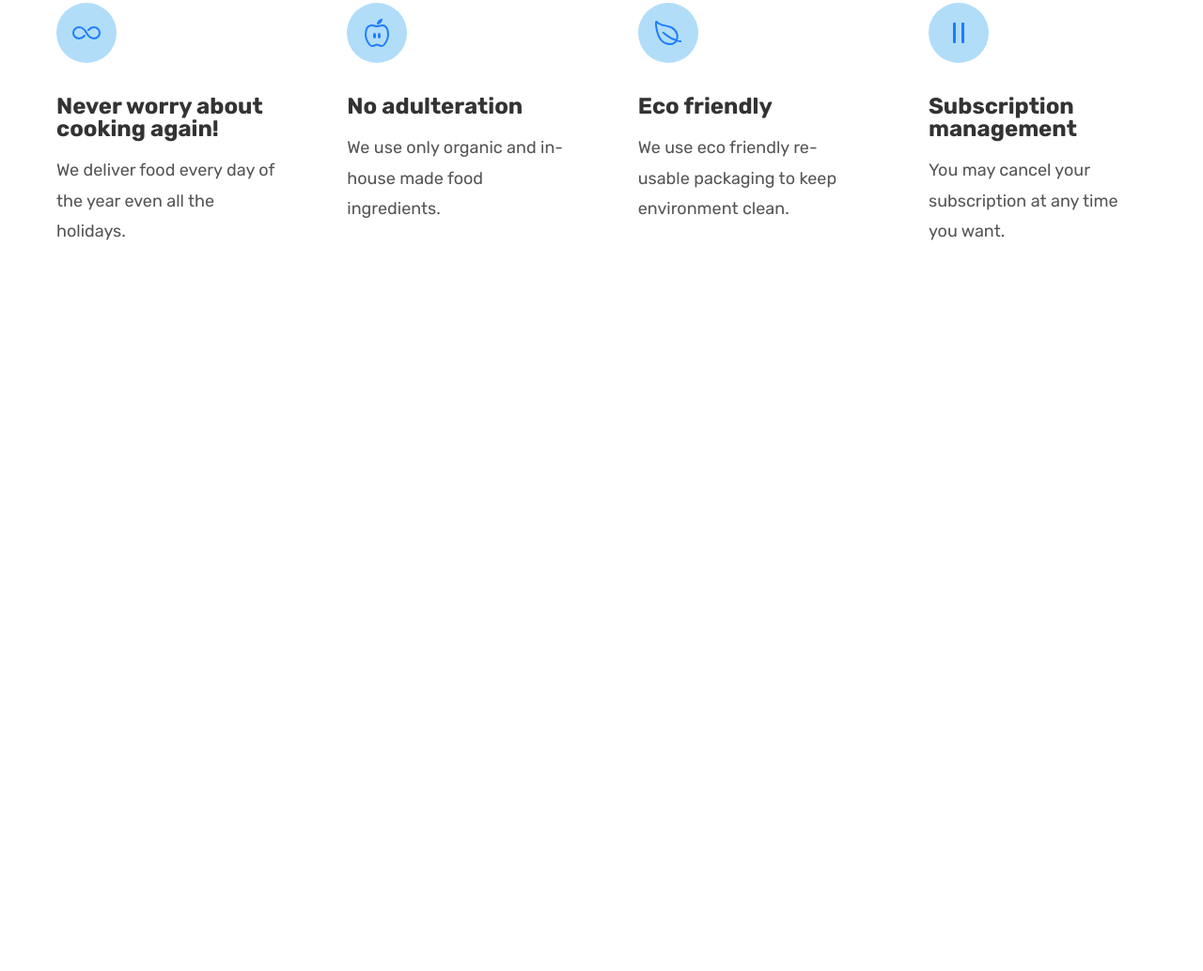
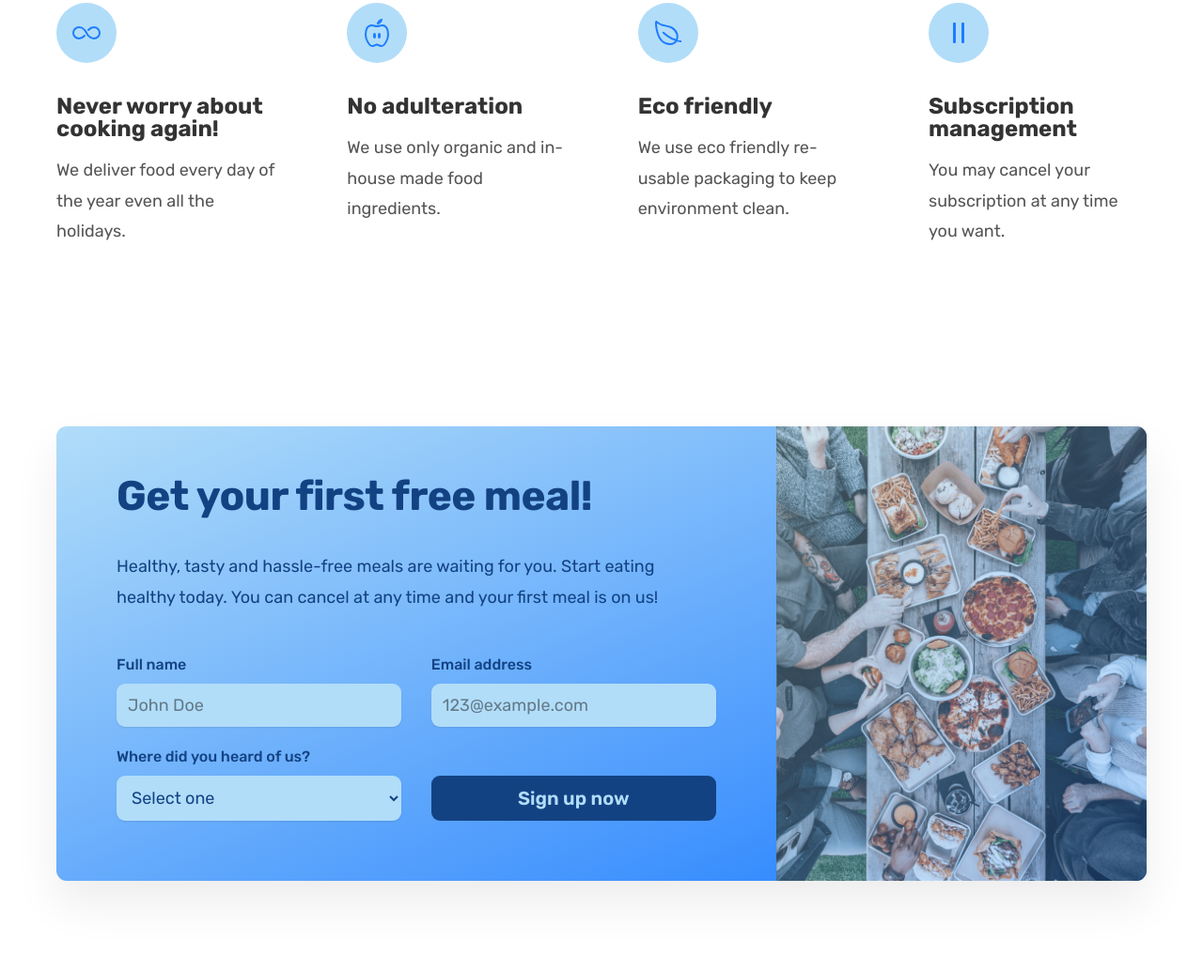
Before and after one commit to AnimeshDev1999/Food-place, a plain HTML site: page index.html in a window 1280 px wide. Shown: the part 5308-6342 px from the top of the page at 94% size. Before the commit the page ends 5666 px from the top, so only its background shows below. Drawn offline with nearby package versions, Linux system fonts and the light colour scheme.

Commit message:
finished the cta section

```diff
--- a/css/general.css
+++ b/css/general.css
@@ -28,11 +28,13 @@ Paragraph default: 1.6
 Primary: #70baff
 
 - Tints: #b1ddf9
-- Shades: #53aff4 #1e7cff
+- Shades: #53aff4 #1e7cff #134283
 - Accent:
 - Greys: #555 #333 #888
 
 -- 05 SHADOWS
+
+box-shadow: 0 2.4rem 4.8rem rgba(0, 0, 0, 0.075);
 
 -- 06 BORDER RADIUS
 
@@ -98,6 +100,7 @@ body {
   letter-spacing: 0.75px;
 }
 
+.btn,
 .btn:link,
 .btn:visited {
   display: inline-block;
@@ -107,6 +110,21 @@ body {
   border-radius: 9px;
   transition: all 0.3s;
   font-weight: 600;
+  border: none;
+  cursor: pointer;
+  font-family: inherit;
+}
+
+.btn-form {
+  background-color: #134283;
+  color: #b1ddf9;
+  align-self: end;
+  padding: 1.2rem;
+}
+
+.btn-form:hover {
+  background-color: #fff;
+  color: #555;
 }
 
 .btn-full:link,
@@ -264,3 +282,8 @@ strong {
 .marg-bottom-1 {
   margin-bottom: 4.8rem;
 }
+
+*:focus {
+  outline: none;
+  box-shadow: 0 0 0 0.5rem rgba(19, 66, 131, 0.5);
+}
--- a/css/style.css
+++ b/css/style.css
@@ -445,3 +445,84 @@
   line-height: 1.6;
   text-align: center;
 }
+
+/***************************************/
+/* CALL TO ACTION SECTION */
+/***************************************/
+
+.section-cta {
+  padding: 9.6rem 0;
+}
+
+.cta-text-box {
+  padding: 4.8rem 6.4rem 6.4rem 6.4rem;
+  width: 66%;
+  color: #134283;
+}
+
+.cta-img-box {
+  width: 34%;
+  background-image: linear-gradient(
+      to right bottom,
+      rgba(177, 221, 249, 0.3),
+      rgba(30, 124, 255, 0.3)
+    ),
+    url(../img/cta-img.png);
+  background-size: cover;
+  background-position: center;
+}
+
+.cta {
+  overflow: hidden;
+  background-color: #b1ddf9;
+  box-shadow: 0 2.4rem 4.8rem rgba(0, 0, 0, 0.075);
+  border-radius: 11px;
+  background-image: linear-gradient(to right bottom, #b1ddf9, #1e7cff);
+}
+
+.cta .heading-secondary {
+  color: #134283;
+  margin-bottom: 3.2rem;
+}
+
+.cta-text {
+  font-size: 1.8rem;
+  line-height: 1.8;
+  margin-bottom: 4.8rem;
+}
+
+.cta-form {
+  display: grid;
+  grid-template-columns: 1fr 1fr;
+  column-gap: 3.2rem;
+  row-gap: 2.4rem;
+}
+
+.cta-form label {
+  display: block;
+  font-size: 1.6rem;
+  font-weight: 500;
+  margin-bottom: 1.2rem;
+}
+
+.cta-form input,
+.cta-form select {
+  width: 100%;
+  padding: 1.2rem;
+  font-size: 1.8rem;
+  font-family: inherit;
+  color: inherit;
+  border: none;
+  background-color: #b1ddf9;
+  border-radius: 9px;
+  box-shadow: 0 1px 2px rgba(0, 0, 0, 0.1);
+}
+
+.cta-form input::placeholder {
+  color: rgba(15, 15, 15, 0.479);
+}
+
+.cta *:focus {
+  outline: none;
+  box-shadow: 0 0 0 0.5rem rgba(19, 66, 131, 0.5);
+}
--- a/index.html
+++ b/index.html
@@ -526,6 +526,61 @@
           </div>
         </div>
       </section>
+
+      <section class="section-cta">
+        <div class="container">
+          <div class="cta flex">
+            <div class="cta-text-box">
+              <h2 class="heading-secondary">Get your first free meal!</h2>
+              <p class="cta-text">
+                Healthy, tasty and hassle-free meals are waiting for you. Start
+                eating healthy today. You can cancel at any time and your first
+                meal is on us!
+              </p>
+              <form class="cta-form" action="#">
+                <div>
+                  <label for="full-name">Full name</label>
+                  <input
+                    id="full-name"
+                    type="text"
+                    placeholder="John Doe"
+                    required
+                  />
+                </div>
+
+                <div>
+                  <label for="e-mail">Email address</label>
+                  <input
+                    id="e-mail"
+                    type="email"
+                    placeholder="123@example.com"
+                    required
+                  />
+                </div>
+
+                <div>
+                  <label for="select-where">Where did you heard of us?</label>
+                  <select name="" id="select-where" required>
+                    <option value="">Select one</option>
+                    <option value="friends">Friends & Family</option>
+                    <option value="youtube">YouTube video</option>
+                    <option value="podcast">Podcast</option>
+                    <option value="facebook">Facebook ad</option>
+                    <option value="others">Others</option>
+                  </select>
+                </div>
+
+                <button class="btn btn-form">Sign up now</button>
+              </form>
+            </div>
+            <div
+              class="cta-img-box"
+              role="img"
+              aria-label="people enjoying food"
+            ></div>
+          </div>
+        </div>
+      </section>
     </main>
   </body>
 </html>
```
Also changed, not shown: img/cta-img.png (added).
